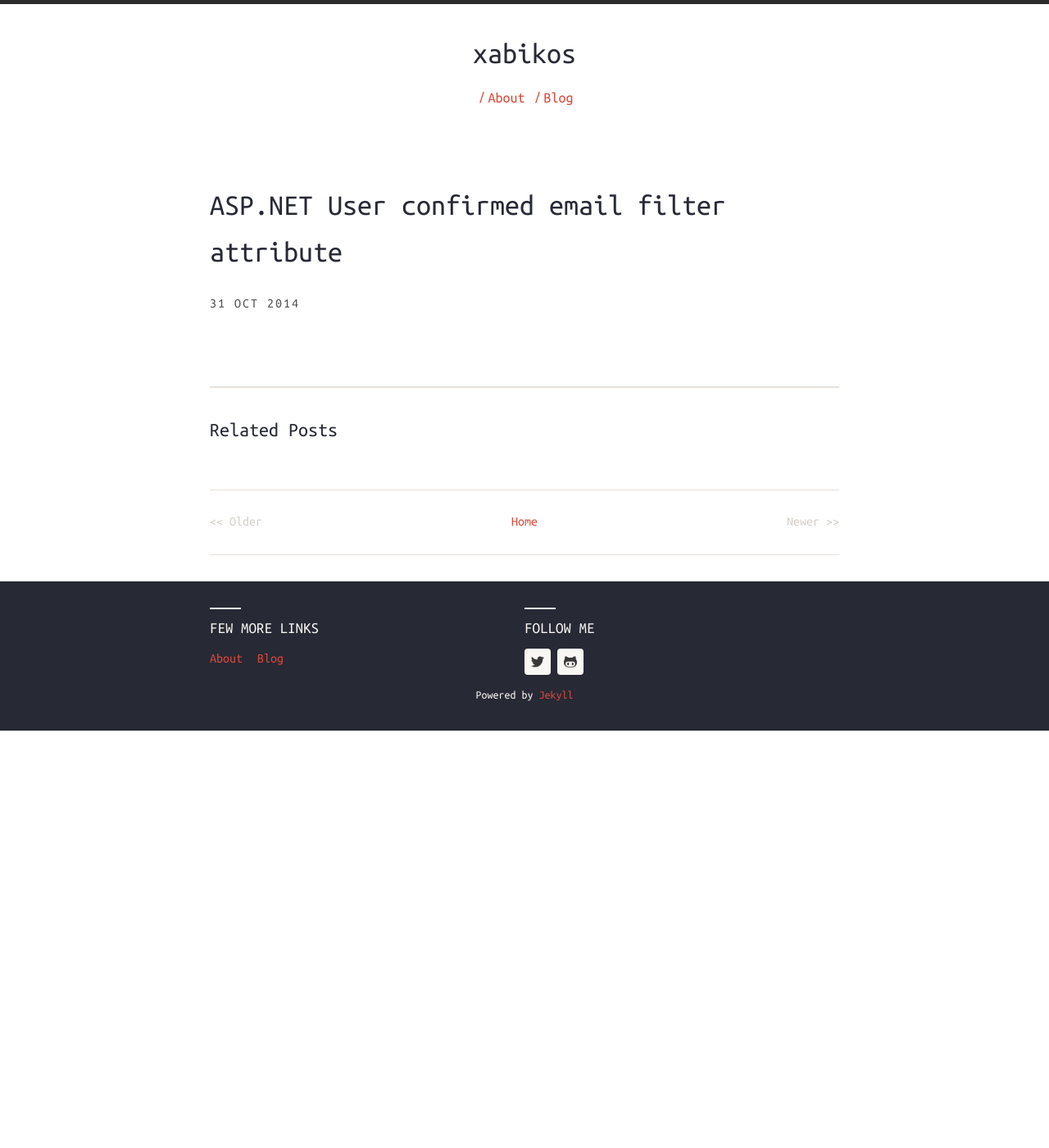
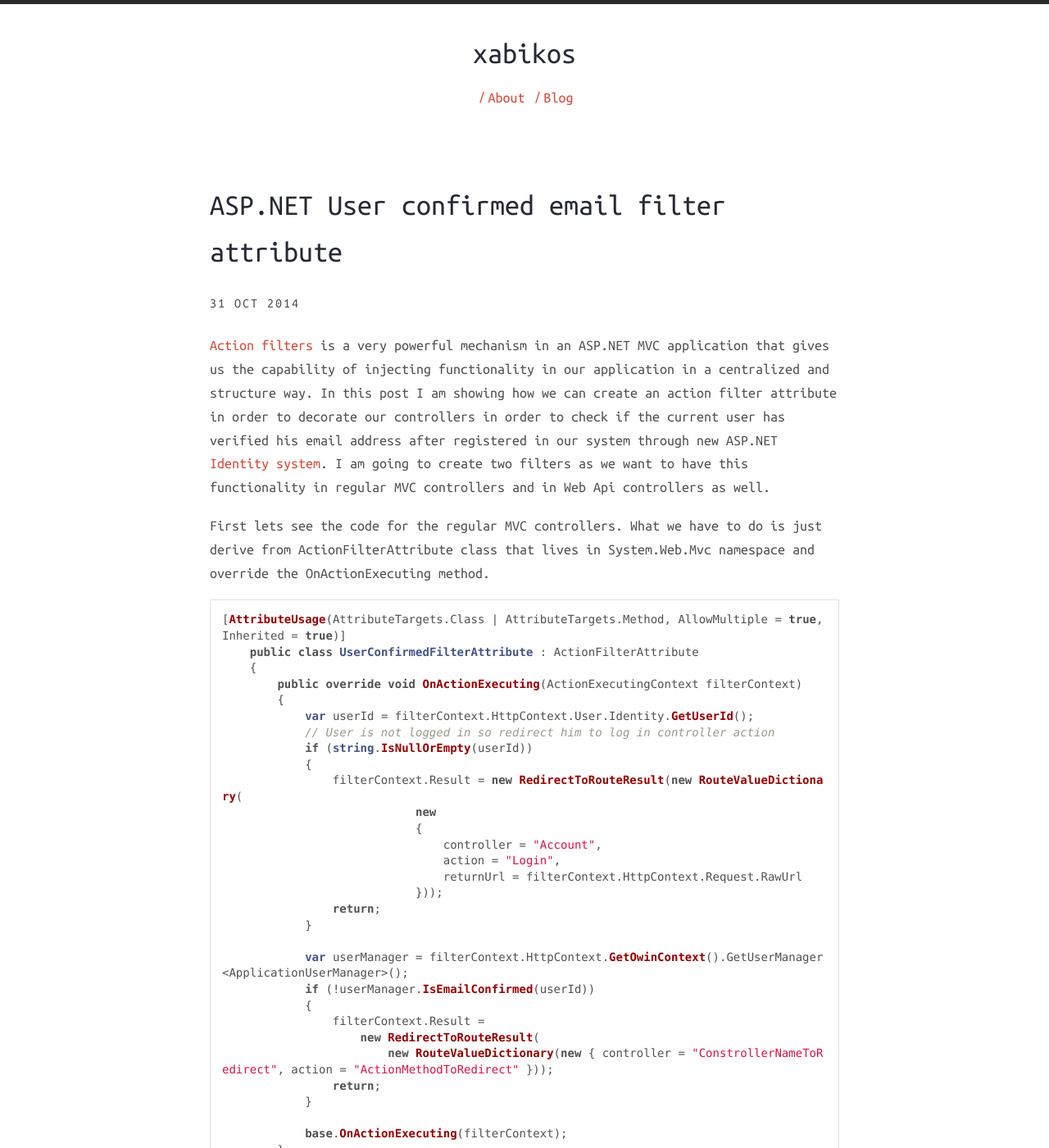
Before and after one commit to xabikos/xabikos.github.io, a Jekyll site: the page built from _posts/2014-10-31-user-confirmed-filter-attribute.markdown, in a window 1280 px wide and 1400 px high. Shown: the whole window at 82% size. Built offline with Jekyll 4.4.1, drawn with Linux system fonts in a browser that asks for light colours; nearby versions of some CDN libraries; comment, search, counter and statistics services are not loaded.

Commit message:
Add some text in the first blog

````diff
--- a/_posts/2014-10-31-user-confirmed-filter-attribute.markdown
+++ b/_posts/2014-10-31-user-confirmed-filter-attribute.markdown
@@ -7,3 +7,45 @@ categories:
 - blog
 comments: true
 ---
+
+[Action filters][af] is a very powerful mechanism in an ASP.NET MVC application that gives us the capability of injecting functionality in our application in a centralized and structure way.
+In this post I am showing how we can create an action filter attribute in order to decorate our controllers in order to check if the current user has verified his email address
+after registered in our system through new ASP.NET [Identity system][identity]. I am going to create two filters as we want to have this functionality in regular MVC controllers and in Web Api controllers as well.
+
+First lets see the code for the regular MVC controllers. What we have to do is just derive from ActionFilterAttribute class that lives in System.Web.Mvc namespace and override the OnActionExecuting method.
+```csharp
+[AttributeUsage(AttributeTargets.Class | AttributeTargets.Method, AllowMultiple = true, Inherited = true)]
+    public class UserConfirmedFilterAttribute : ActionFilterAttribute
+    {
+        public override void OnActionExecuting(ActionExecutingContext filterContext)
+        {
+            var userId = filterContext.HttpContext.User.Identity.GetUserId();
+            // User is not logged in so redirect him to log in controller action
+            if (string.IsNullOrEmpty(userId))
+            {
+                filterContext.Result = new RedirectToRouteResult(new RouteValueDictionary(
+                            new
+                            {
+                                controller = "Account",
+                                action = "Login",
+                                returnUrl = filterContext.HttpContext.Request.RawUrl
+                            }));
+                return;
+            }
+
+            var userManager = filterContext.HttpContext.GetOwinContext().GetUserManager<ApplicationUserManager>();
+            if (!userManager.IsEmailConfirmed(userId))
+            {
+                filterContext.Result =
+                    new RedirectToRouteResult(
+                        new RouteValueDictionary(new { controller = "ConstrollerNameToRedirect", action = "ActionMethodToRedirect" }));
+                return;
+            }
+
+            base.OnActionExecuting(filterContext);
+        }
+    }
+```
+
+[af]: https://www.asp.net/mvc/overview/older-versions-1/controllers-and-routing/understanding-action-filters-cs/
+[identity]: http://www.asp.net/identity
````
